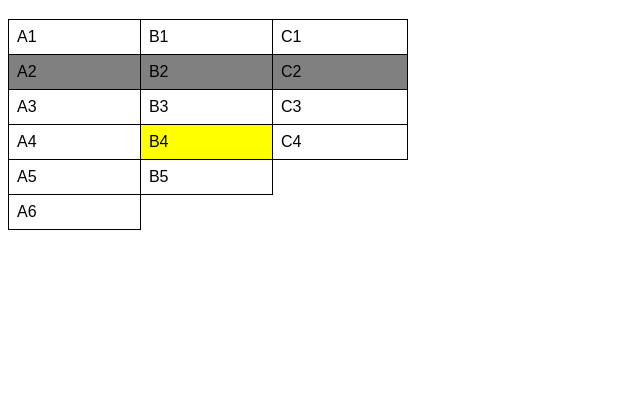
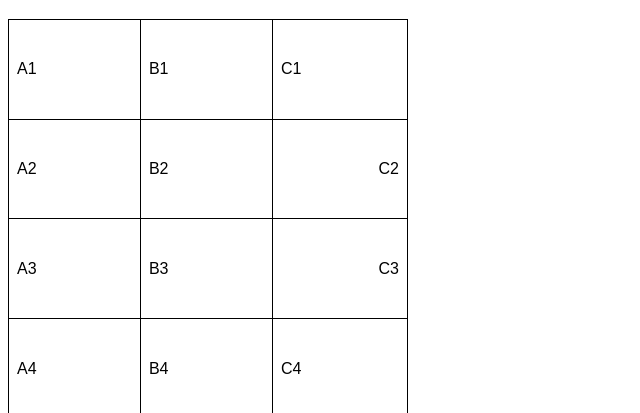
Before and after one commit to KauanTech/HTML-CSS, a plain HTML site: page Exercícios/ex0023/tabela001.html in a window 1280 px wide. Shown: the part 61-474 px from the top of the page, without its empty margins (0-640 px from the left). Drawn offline with Linux system fonts and the light colour scheme.

Commit message:
Criei tabela001

```diff
--- a/Exercícios/ex0023/tabela001.html
+++ b/Exercícios/ex0023/tabela001.html
@@ -11,21 +11,21 @@
 
         table {
             width: 400px;
+            height: 400px;
             border-collapse: collapse;
-        }
-
-        tr.linha {
-            background-color: gray;
         }
 
         td {
             border: 1px solid black;
             padding: 8px;
+            text-align: left; /* Alinhamento horizontal  */
+            vertical-align: middle; /* Alinhamento vertical */
         }
 
-        td.dado {
-            background-color: yellow;
+        .numero {
+            text-align: right;
         }
+
     </style>
 </head>
 <body>
@@ -44,27 +44,20 @@
             <td>B1</td>
             <td>C1</td>
         </tr>
-        <tr class="linha">
+        <tr>
             <td>A2</td>
             <td>B2</td>
-            <td>C2</td>
+            <td class="numero">C2</td>
         </tr>
         <tr>
             <td>A3</td>
             <td>B3</td>
-            <td>C3</td>
+            <td class="numero">C3</td>
         </tr>
         <tr>
             <td>A4</td>
-            <td class="dado">B4</td>
+            <td>B4</td>
             <td>C4</td>
-        </tr>
-        <tr>
-            <td>A5</td>
-            <td>B5</td>
-        </tr>
-        <tr>
-            <td>A6</td>
         </tr>
     </table>
 </body>
```
